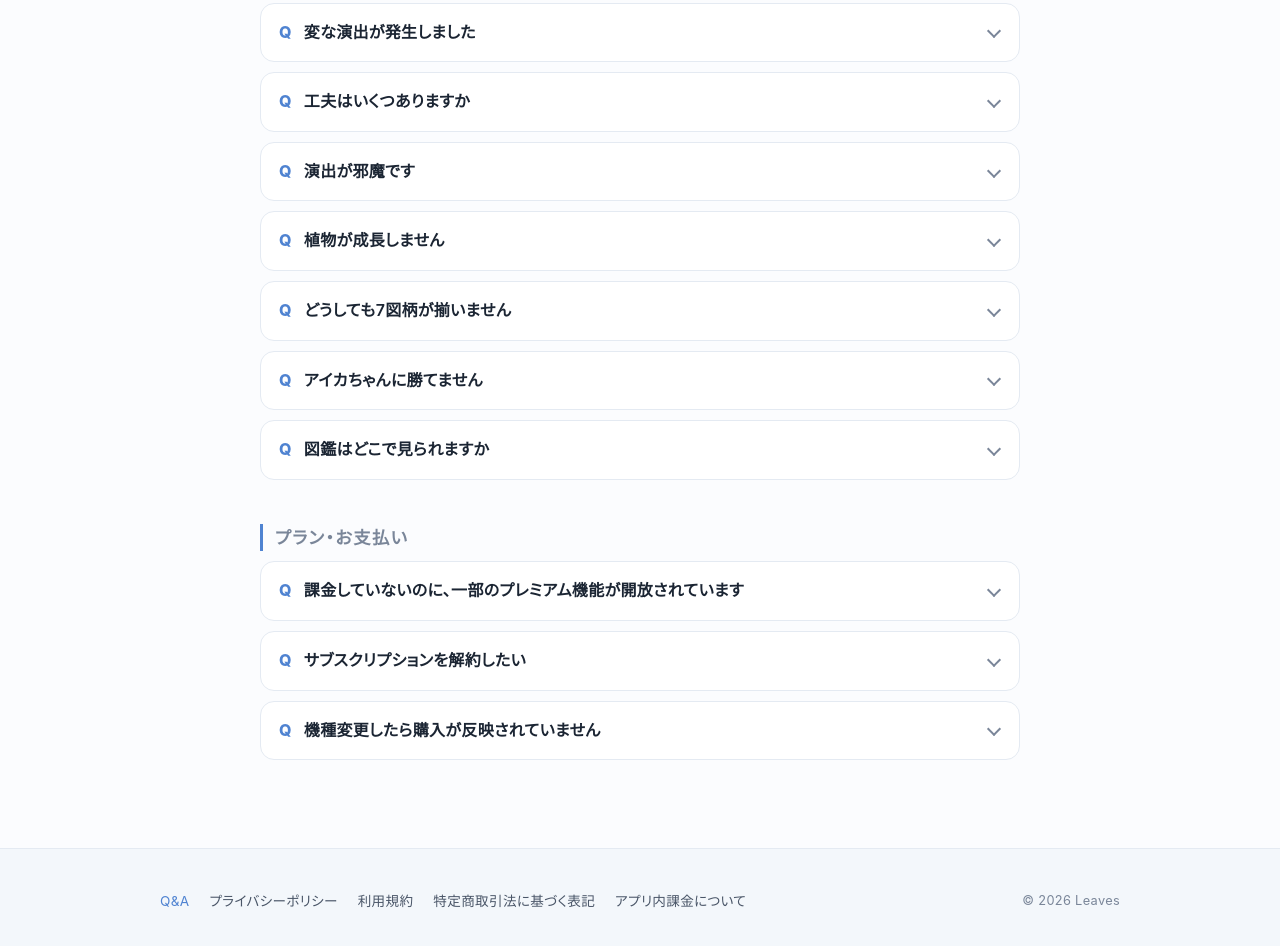
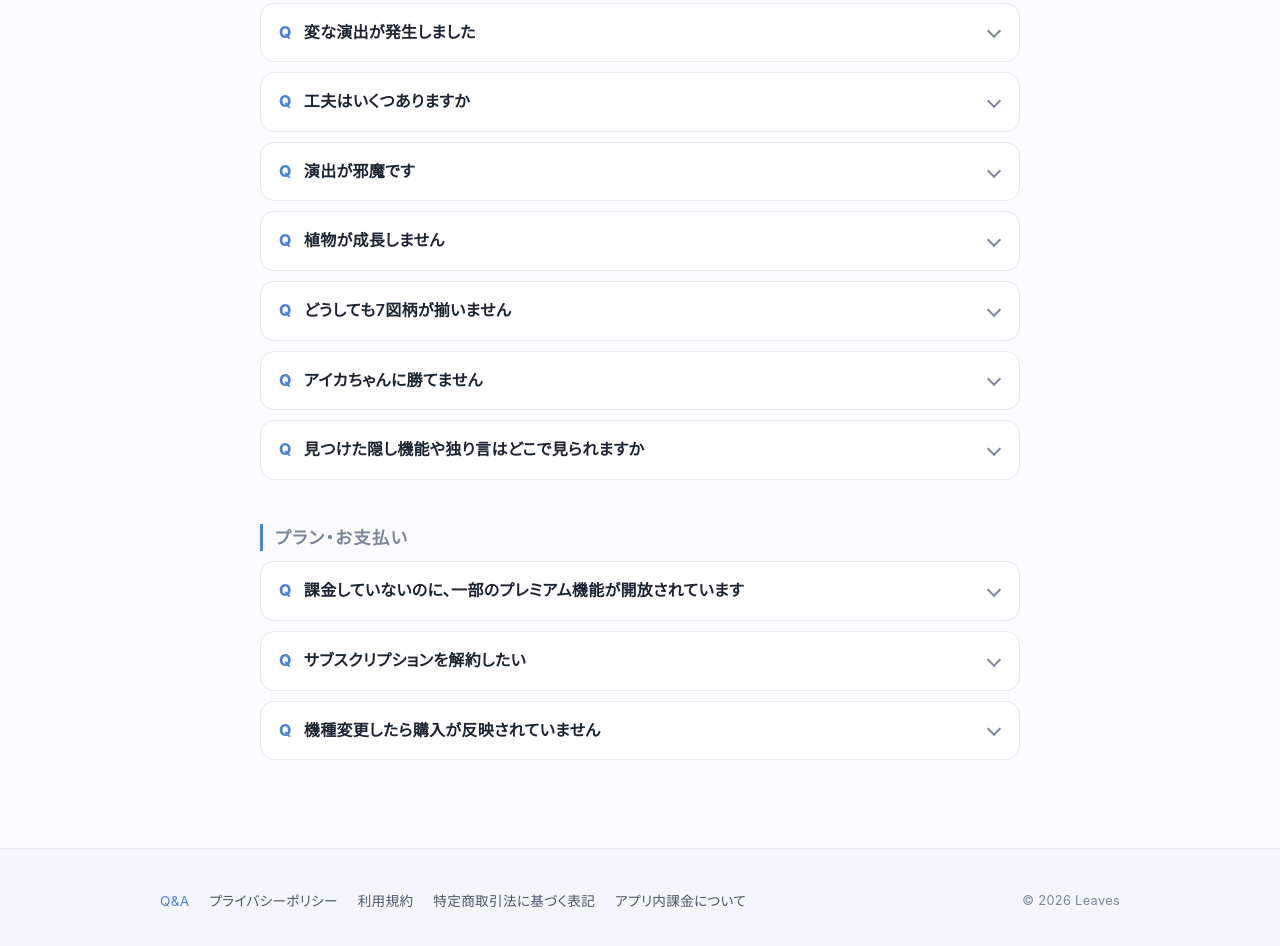
Before and after one commit to leaves-app/leaves-app.github.io, a plain HTML site: page qa.html in a window 1280 px wide. Shown: the part 536-1482 px from the top of the page. Drawn offline with Linux system fonts and the light colour scheme.

Commit message:
qa修正

```diff
--- a/qa.html
+++ b/qa.html
@@ -68,7 +68,7 @@
         <p class="answer">アイカちゃんは1級相当（開発者基準）の実力があります。鍛錬してください。</p>
       </details>
       <details>
-        <summary>図鑑はどこで見られますか</summary>
+        <summary>見つけた隠し機能や独り言はどこで見られますか</summary>
         <p class="answer">プレミアムプランをご利用中に、設定 → ギャラリーから閲覧できます。</p>
       </details>
     </div>
```
